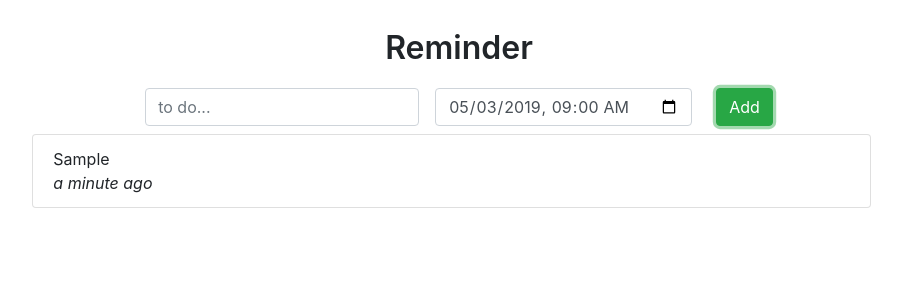
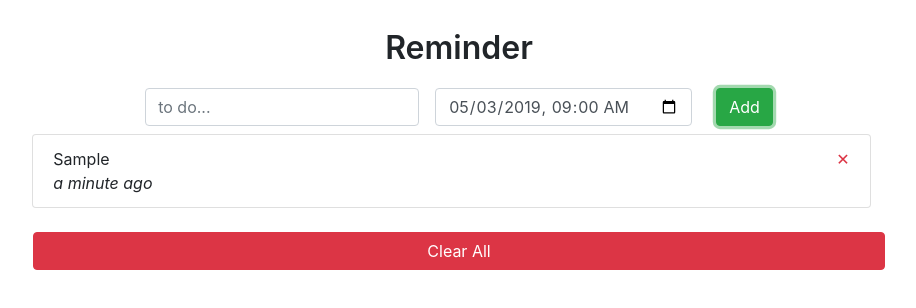
Before and after one commit to RidicZhi/redux-reminder-app, a React (Create React App) app: page / in a window 1280 px wide. Both pictures are taken after typing "Sample" into the empty fields and a click on the button "Add". Shown: the top 308 px of the page, without its empty margins (181-1097 px from the left). Built offline with nearby package versions, Linux system fonts and the light colour scheme.

Commit message:
delete reminder/clear all reminders

```diff
--- a/src/actions/index.js
+++ b/src/actions/index.js
@@ -1,4 +1,4 @@
-import  { ADD_REMINDER }  from '../constants';
+import  { ADD_REMINDER, DELETE_REMINDER, CLEAR_ALL_REMINDERS }  from '../constants';
 
 export const addReminder = (text, dueDate) => {
   return {
@@ -7,3 +7,16 @@ export const addReminder = (text, dueDate) => {
     dueDate
   }
 };
+
+export const deleteReminder = (id) => {
+  return {
+    type: DELETE_REMINDER,
+    id
+  }
+};
+
+export const clearAllReminders = () => {
+  return {
+    type: CLEAR_ALL_REMINDERS
+  }
+}
--- a/src/components/App.js
+++ b/src/components/App.js
@@ -1,6 +1,6 @@
 import React, { Component } from "react";
 import { connect } from "react-redux";
-import { addReminder } from "../actions";
+import { addReminder, deleteReminder ,clearAllReminders } from "../actions";
 import PropTypes from "prop-types";
 import moment from 'moment';
 
@@ -26,6 +26,14 @@ class App extends Component {
     });
   }
 
+  onDeleteClick(id) {
+    this.props.deleteReminder(id);
+  }
+
+  onClearAll() {
+    this.props.clearAllReminders();
+  }
+
   renderList() {
     const { reminders } = this.props;
     return (
@@ -38,10 +46,24 @@ class App extends Component {
                 <em>{moment(new Date(reminder.dueDate)).fromNow()}</em>
               </div>
             </div>
+            <div
+              className="list-item delete-button text-danger"
+              onClick = {() => this.onDeleteClick(reminder.id)}
+            >
+              &#x2715;
+            </div>
           </li>
         ))}
       </ul>
     );
+  }
+
+  renderClearButton() {
+    console.log(this.props.reminders)
+    if(this.props.reminders.length === 0) {
+      return
+    }
+    return <div className="btn btn-danger btn-block mt-4" onClick={() => this.onClearAll()}>Clear All</div>
   }
 
   render() {
@@ -77,6 +99,7 @@ class App extends Component {
           </button>
         </div>
         {this.renderList()}
+        {this.renderClearButton()}
       </div>
     );
   }
@@ -84,7 +107,9 @@ class App extends Component {
 
 App.propTypes = {
   reminders: PropTypes.array.isRequired,
-  addReminder: PropTypes.func.isRequired
+  addReminder: PropTypes.func.isRequired,
+  deleteReminder: PropTypes.func.isRequired,
+  clearAllReminders: PropTypes.func.isRequired
 };
 
 const mapStateToProps = state => {
@@ -95,5 +120,5 @@ const mapStateToProps = state => {
 
 export default connect(
   mapStateToProps,
-  { addReminder }
+  { addReminder, deleteReminder, clearAllReminders }
 )(App);
--- a/src/constants/index.js
+++ b/src/constants/index.js
@@ -1 +1,3 @@
 export const ADD_REMINDER = "ADD_REMINDER";
+export const DELETE_REMINDER = "DELETE_REMINDER";
+export const CLEAR_ALL_REMINDERS = "CLEAR_ALL_REMINDERS";
--- a/src/index.css
+++ b/src/index.css
@@ -10,3 +10,16 @@
   font-weight: 600;
   padding-bottom: 1rem;
 }
+
+.list-item {
+  display: inline-block;
+}
+
+.delete-button {
+  float: right;
+  cursor: pointer;
+}
+
+.btn-block {
+  max-width: 66.6%;
+}
--- a/src/reducer/index.js
+++ b/src/reducer/index.js
@@ -1,4 +1,4 @@
-import  { ADD_REMINDER }  from '../constants';
+import  { ADD_REMINDER, DELETE_REMINDER, CLEAR_ALL_REMINDERS }  from '../constants';
 
 const getReminderData = (action) => {
   const { text, dueDate } = action;
@@ -16,7 +16,11 @@ const reminders = (state = [], action = {}) => {
       return [
         ...state,
         getReminderData(action)
-      ]
+      ];
+    case DELETE_REMINDER :
+      return state.filter(reminder => reminder.id !== action.id);
+    case CLEAR_ALL_REMINDERS:
+      return []
     default: return state;
   }
 }
```
